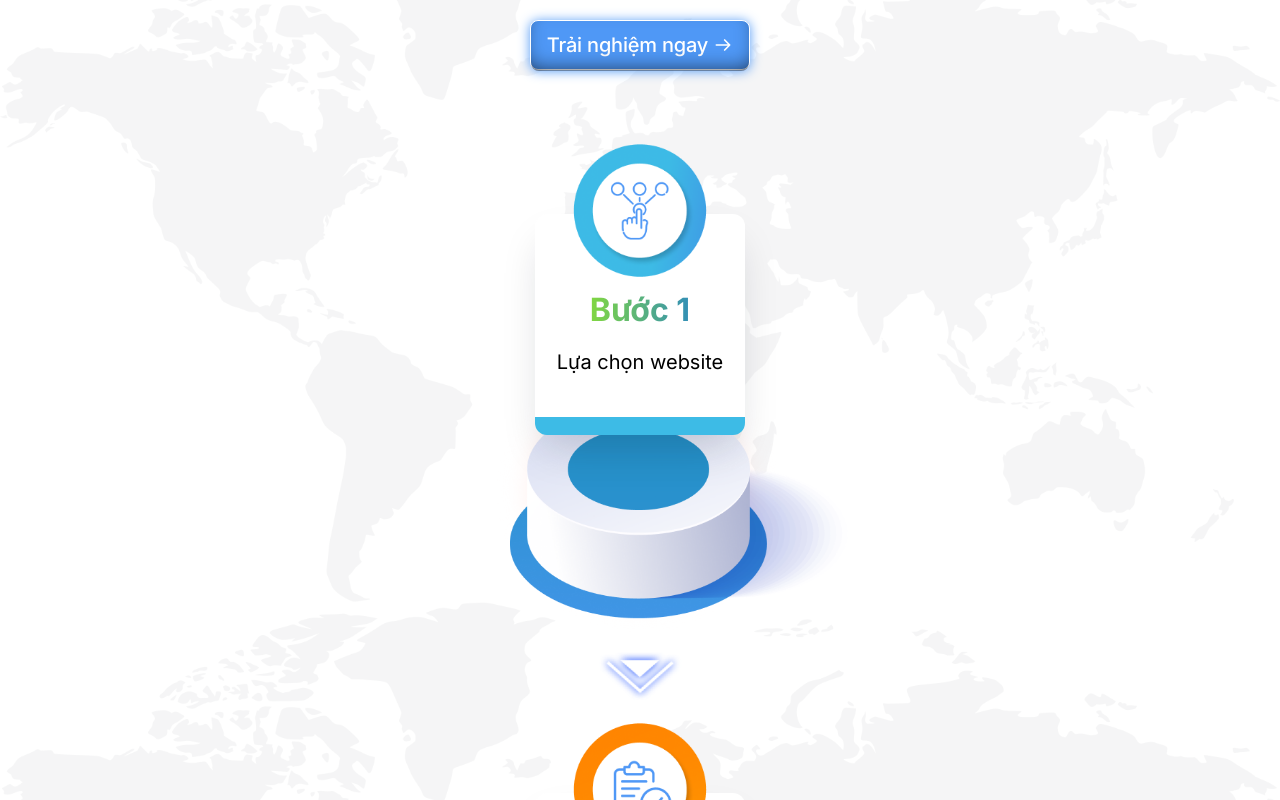
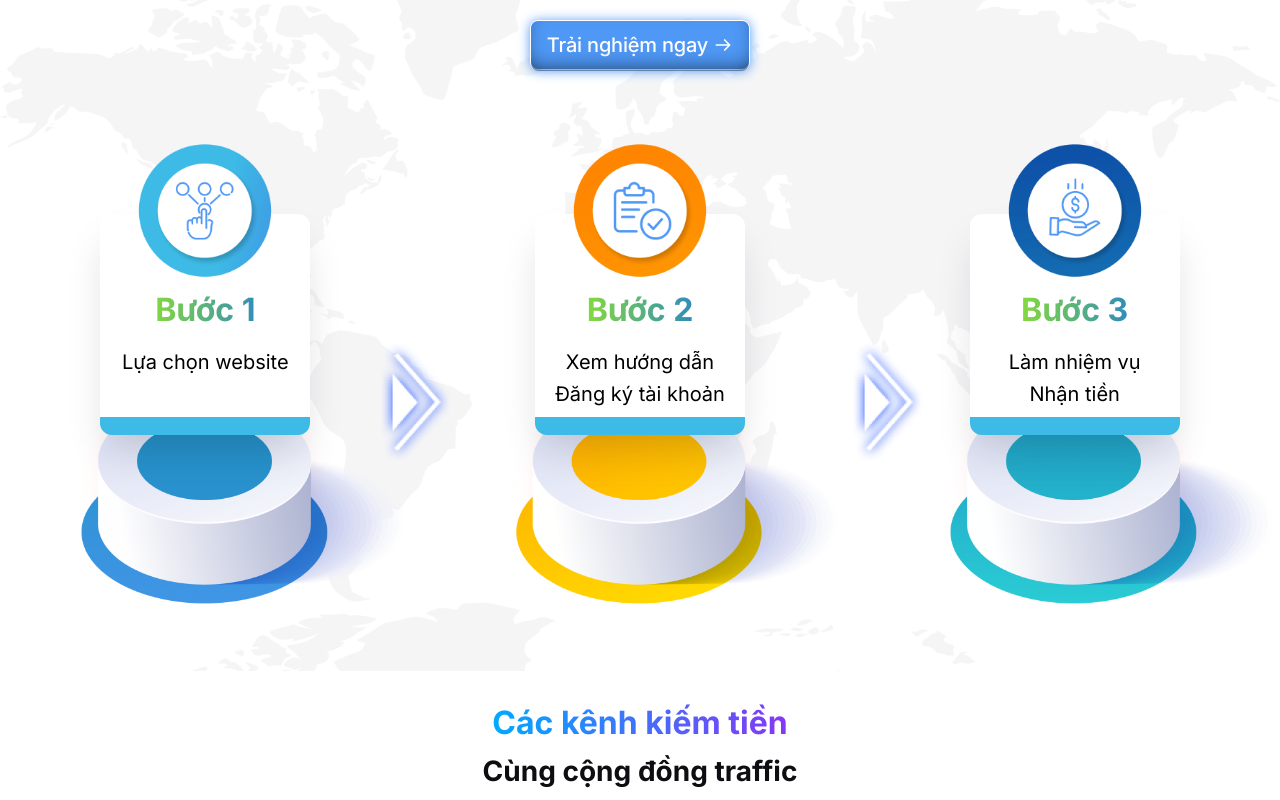
Before and after one commit to odrhahan/traffic-landing, a Next.js app: page / in a window 1280 px wide. Shown: the part 1880-2680 px from the top of the page. Built offline with nearby package versions, Linux system fonts and the light colour scheme.

Commit message:
(~) responsive for MakingMoneySteps

```diff
--- a/src/components/MakingMoneySteps/index.tsx
+++ b/src/components/MakingMoneySteps/index.tsx
@@ -19,8 +19,8 @@ const MakingMoneySteps = () => {
         </button>
       </div>
 
-      <div className="flex flex-col gap-6 2xl:flex-row 2xl:justify-center 2xl:gap-0">
-        <div className="2xl:translate-x-24 relative flex flex-col items-center">
+      <div className="flex flex-col gap-6 md:flex-row 2xl:justify-center 2xl:gap-0">
+        <div className="relative flex flex-col items-center 2xl:translate-x-24">
           <Image
             alt=""
             src={"/images/making-money-steps/step-1-top.png"}
@@ -50,7 +50,7 @@ const MakingMoneySteps = () => {
             alt=""
             width={48}
             height={83}
-            className="absolute -top-[78px] rotate-90 2xl:left-6 2xl:top-1/2 2xl:h-[120px] 2xl:w-[70px] 2xl:-translate-y-35 2xl:rotate-0"
+            className="1.5xl:left-6 1.5xl:-translate-y-35 absolute -top-[78px] rotate-90 md:left-[-13%] md:top-1/2 md:h-[120px] md:w-[70px] md:-translate-y-1/2 md:rotate-0"
           />
           <Image
             alt=""
@@ -83,10 +83,10 @@ const MakingMoneySteps = () => {
             alt=""
             width={48}
             height={83}
-            className="absolute -bottom-7 rotate-90 2xl:right-3 2xl:top-1/2 2xl:h-[120px] 2xl:w-[70px] 2xl:-translate-y-35 2xl:rotate-0"
+            className="1.5xl:right-3 1.5xl:top-1/2 md:h-[120px] md:w-[70px] 1.5xl:-translate-y-35 absolute -bottom-7 rotate-90 md:right-[-19%] md:top-1/2 md:-translate-y-1/2 md:rotate-0"
           />
         </div>
-        <div className="2xl:-translate-x-24 relative flex flex-col items-center">
+        <div className="relative flex flex-col items-center 2xl:-translate-x-24">
           <Image
             alt=""
             src={"/images/making-money-steps/step-3-top.png"}
```
